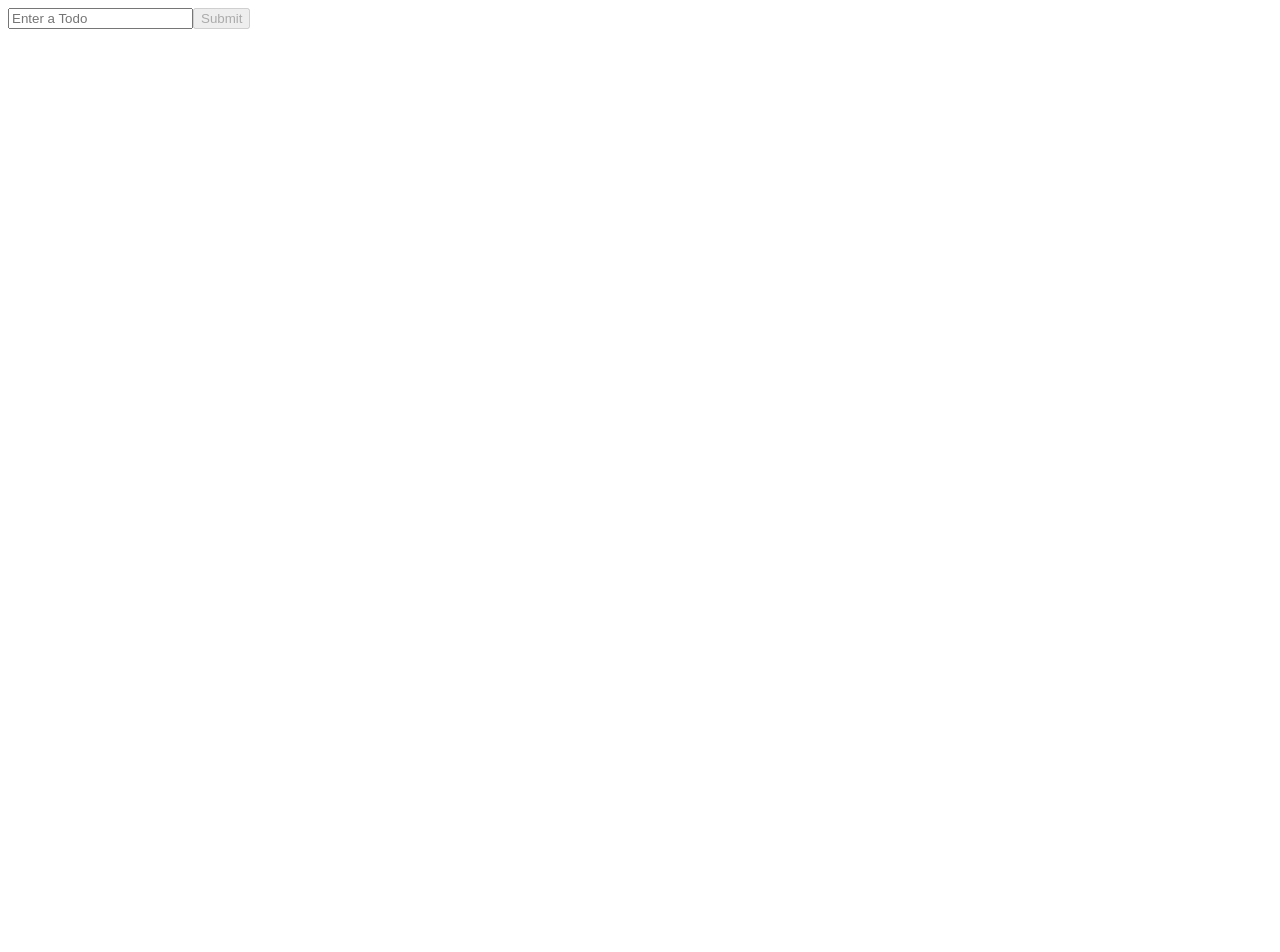
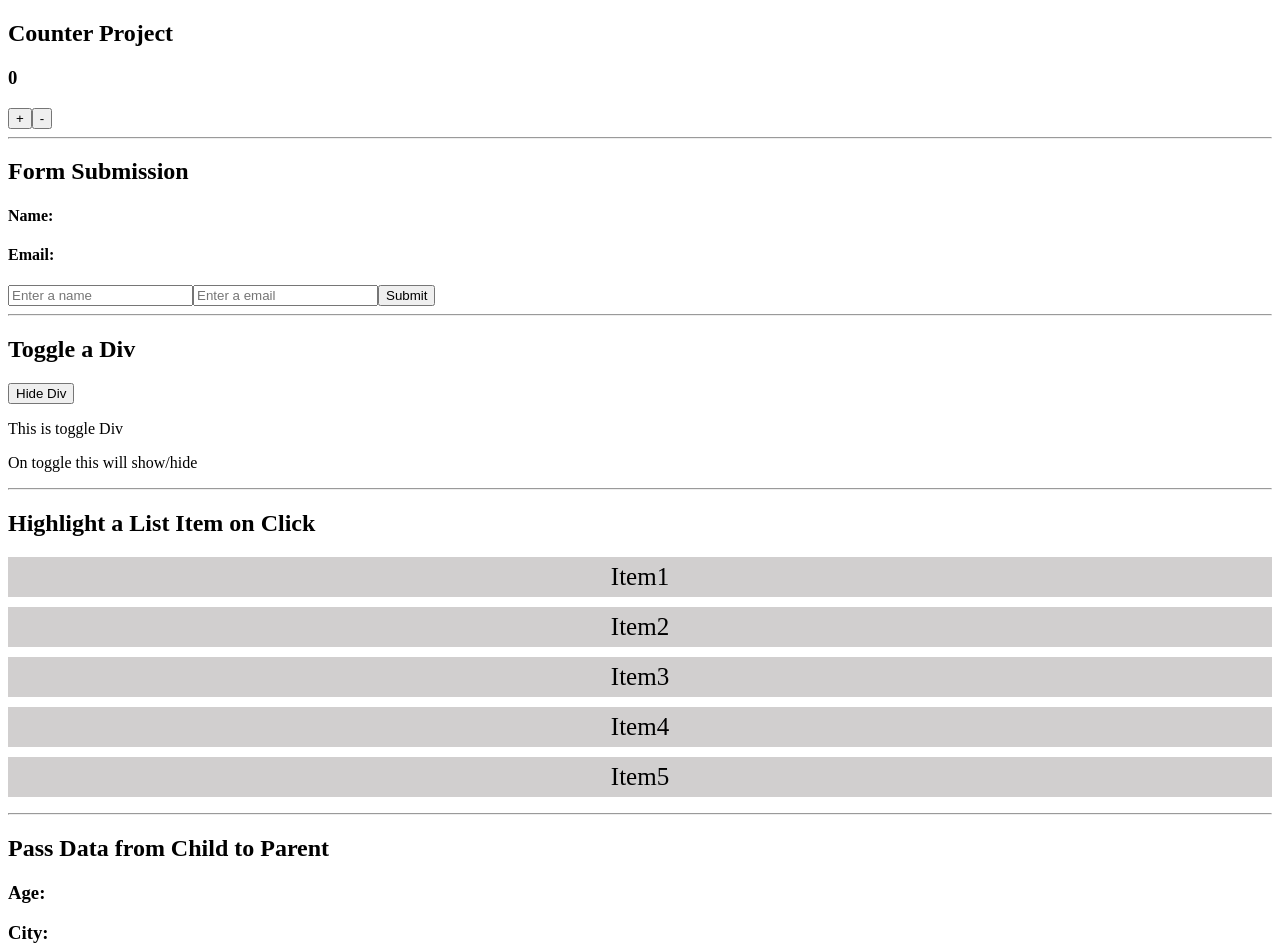
Before and after one commit to Anusuya-SK/React-Projects, a React (Create React App) app in the folder react_code_snippets/: page / in a window 1280 px wide. Shown: the top 952 px of the page. Before the commit the page ends 800 px from the top, so only its background shows below. Built offline with nearby package versions, Linux system fonts and the light colour scheme.

Commit message:
Parent component changes

```diff
--- a/react_code_snippets/src/App.js
+++ b/react_code_snippets/src/App.js
@@ -10,11 +10,11 @@ import Todo from './components/todoComponents/Todo';
 function App() {
   return (
     <div>
-      {/* <Counter />
+      <Counter />
       <FormSubmission />
       <ToggleDiv />
       <HighligtListItem />
-      <Parent1 /> */}
+      <Parent1 />
       <Todo />
     </div>
   );
```
